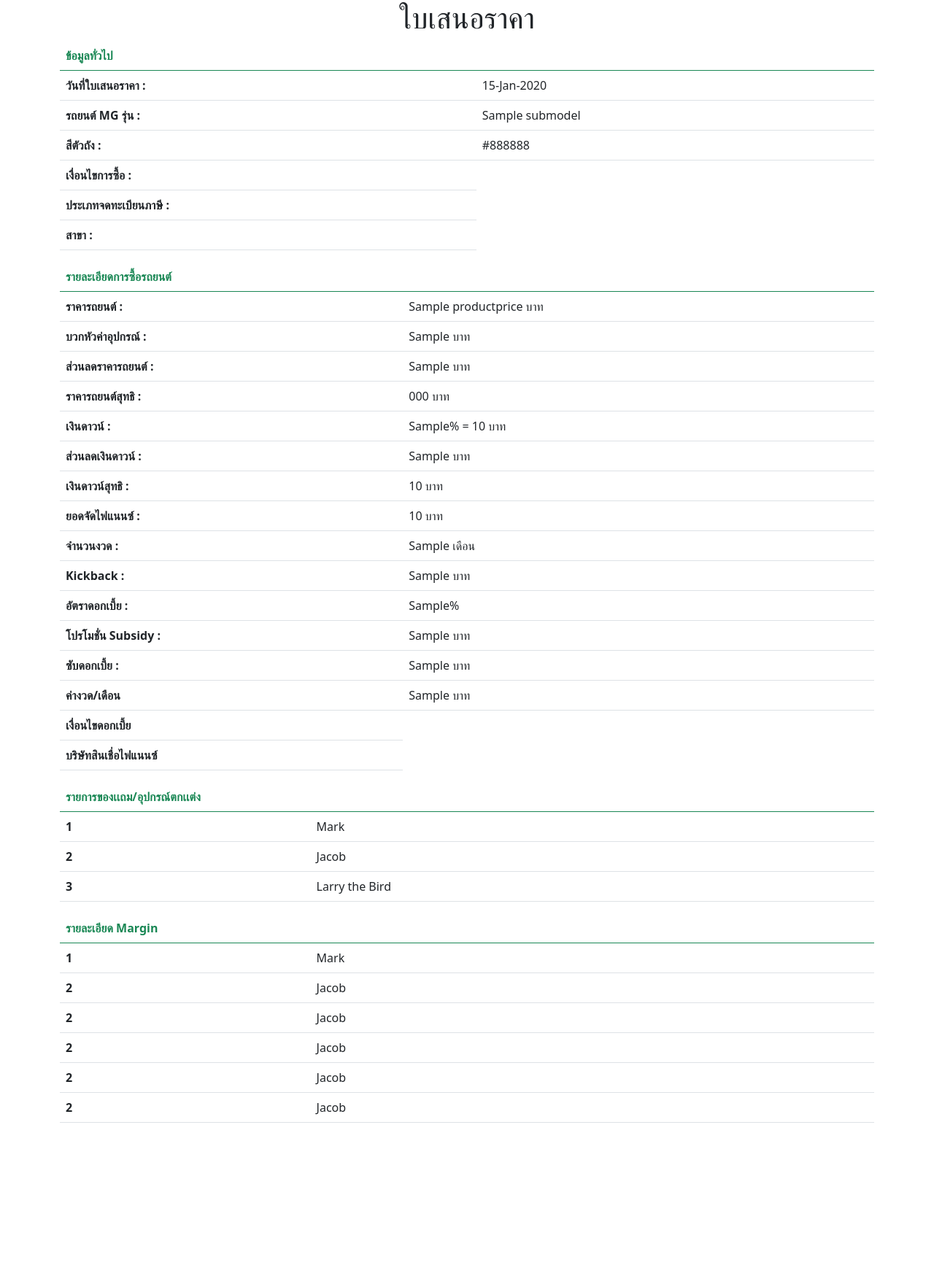
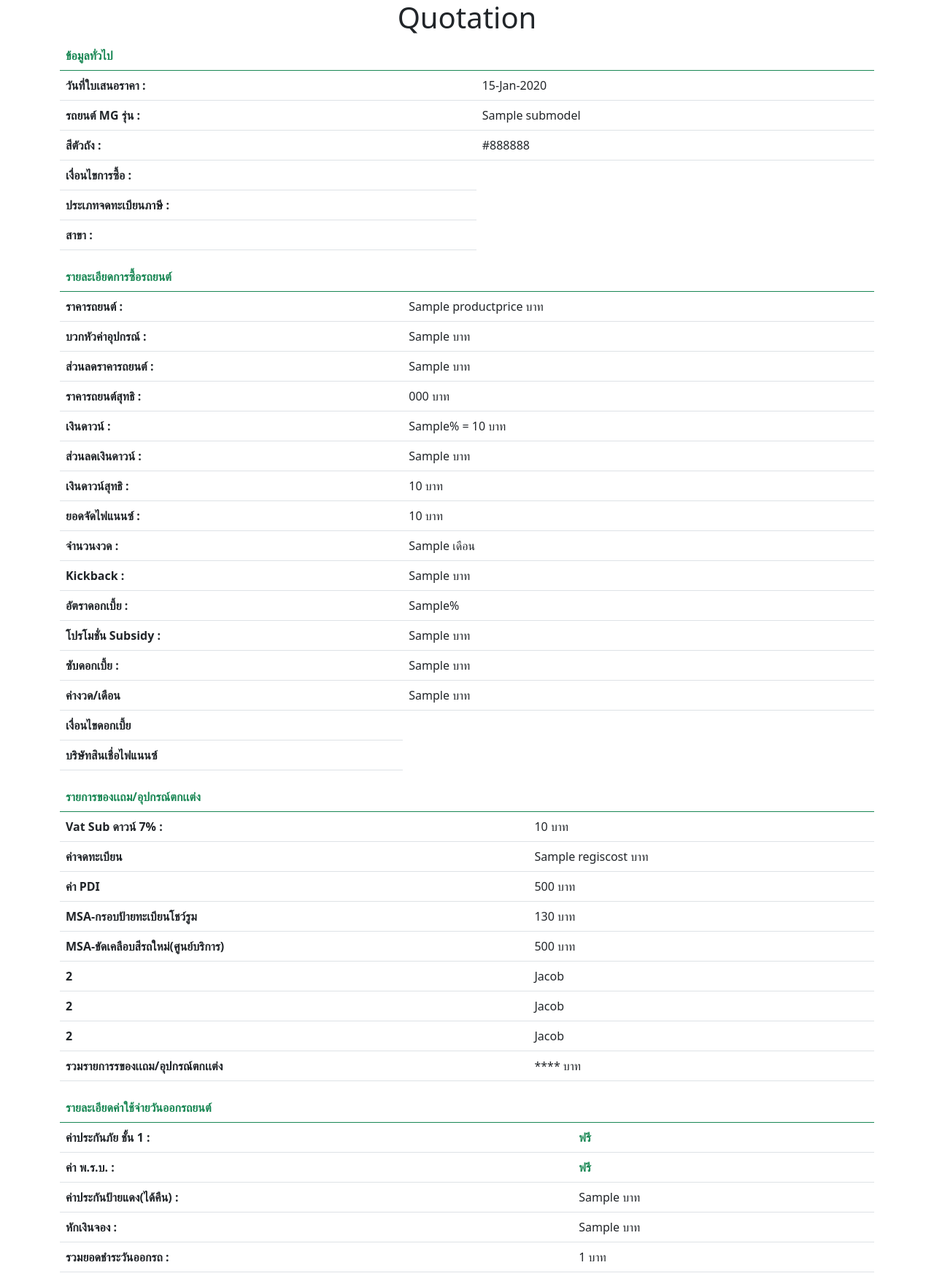
Before and after one commit to istyleT/Django-mg, a Django app: template templates/quotation.html in a window 1280 px wide. Shown: the whole page at 73% size. Before the commit the page ends 1539 px from the top, so only its background shows below. Run offline with Django 4.2, Linux system fonts and the light colour scheme; the template is opened without the code that fills it: most values are stand-ins (such as "Sample title", 1, 10 or a date in 2020); some libraries are stand-ins or nearby versions.

Commit message:
24-10-22-12:07

```diff
--- a/templates/quotation.html
+++ b/templates/quotation.html
@@ -14,7 +14,7 @@
 </head>
 <body>
 <header class="header">
-                    <h1 align="center" >ใบเสนอราคา</h1>
+                    <h1 align="center" >Quotation</h1>
 </header>
 
 <div class="container">
@@ -193,33 +193,31 @@
                       </tr>
                     </thead>
                     <tbody>
+                      {% if statusvatdown != '0' %}
                       <tr>
-                        <th scope="row">1</th>
-                        <td>Mark</td>
+                        <th scope="row">Vat Sub ดาวน์ 7% :</th>
+                        <td>{{exit_cost_down_vat}} บาท</td>
+                      </tr>
+                      {% endif %}
+                      {% if min_regis != 0 %}
+                      <tr>
+                        <th scope="row">ค่าจดทะเบียน</th>
+                        <td>{{regiscost}} บาท</td>
+                      </tr>
+                      {% endif %}
+                      <tr>
+                        <th scope="row">ค่า PDI</th>
+                        <td>500 บาท</td>
                       </tr>
                       <tr>
-                        <th scope="row">2</th>
-                        <td>Jacob</td>
+                        <th scope="row">MSA-กรอบป้ายทะเบียนโชว์รูม</th>
+                        <td>130 บาท</td>
                       </tr>
                       <tr>
-                        <th scope="row">3</th>
-                        <td colspan="2">Larry the Bird</td>
+                        <th scope="row">MSA-ขัดเคลือบสีรถใหม่(ศูนย์บริการ)</th>
+                        <td>500 บาท</td>
                       </tr>
-                    </tbody>
-                  </table>
-</div>
-<div class="container">
-  <table class="table">
-                    <thead>
-                      <tr>
-                        <th colspan="2" class="text-success">รายละเอียด Margin</th>
-                      </tr>
-                    </thead>
-                    <tbody>
-                      <tr>
-                        <th scope="row">1</th>
-                        <td>Mark</td>
-                      </tr>
+
                       <tr>
                         <th scope="row">2</th>
                         <td>Jacob</td>
@@ -233,12 +231,67 @@
                         <td>Jacob</td>
                       </tr>
                       <tr>
-                        <th scope="row">2</th>
-                        <td>Jacob</td>
+                        <th scope="row">รวมรายการรของเเถม/อุปกรณ์ตกเเต่ง</th>
+                        <td>**** บาท</td>
+                      </tr>
+
+                    </tbody>
+                  </table>
+</div>
+<div class="container">
+  <table class="table">
+                    <thead>
+                      <tr>
+                        <th colspan="2" class="text-success">รายละเอียดค่าใช้จ่ายวันออกรถยนต์</th>
+                      </tr>
+                    </thead>
+                    <tbody>
+                      <tr>
+                        {% if paytype == 'finance' %}
+                        <th scope="row">เงินดาวน์ :</th>
+                        <td>{{exit_cost_down}} บาท</td>
+                        {% elif paytype == 'cash' %}
+                        <th scope="row">ราคารถยนต์ :</th>
+                        <td>{{productprice}} บาท</td>
+                        {% endif %}
                       </tr>
                       <tr>
-                        <th scope="row">2</th>
-                        <td>Jacob</td>
+                        <th scope="row">ค่าประกันภัย ชั้น 1 :</th>
+                        <td><strong class="text-success">ฟรี</strong></td>
+                      </tr>
+                      <tr>
+                        <th scope="row">ค่า พ.ร.บ. :</th>
+                        <td><strong class="text-success">ฟรี</strong></td>
+                      </tr>
+                      {% if min_regis == 0 %}
+                      <tr>
+                        <th scope="row">ค่าจดทะเบียน :</th>
+                        <td>{{regiscost}} บาท</td>
+                      </tr>
+                      <tr>
+                      {% endif %}
+                        <th scope="row">ค่าประกันป้ายแดง(ได้คืน) :</th>
+                        <td>{{red_frame}} บาท</td>
+                      </tr>
+                      {% if condition_finance == 'BEGIN' %}
+                      <tr>
+                        <th scope="row">ค่างวดแรก(Beginning) :</th>
+                        <td>{{month_payment}} บาท</td>
+                      </tr>
+                      {% endif %}
+                      {% if statusvatdown == '0' %}
+                      <tr>
+                        <th scope="row">Vat Sub ดาวน์ 7% :</th>
+                        <td>{{exit_cost_down_vat}} บาท</td>
+                      </tr>
+                      {% endif %}
+                      <tr>
+                        <th scope="row">หักเงินจอง :</th>
+                        <td>{{gen_prepay}} บาท</td>
+                      </tr>
+                      <tr>
+                        <th scope="row">รวมยอดชำระวันออกรถ :</th>
+                        <td>{{total_exit}} บาท</td>
                       </tr>
                     </tbody>
                   </table>
```
Also changed, not shown: sellmg/views.py (+21 -5 lines), static/js/function.js (+20 -28 lines), templates/branchadd.html (+47 -35 lines), db.sqlite3, 1 other file.
